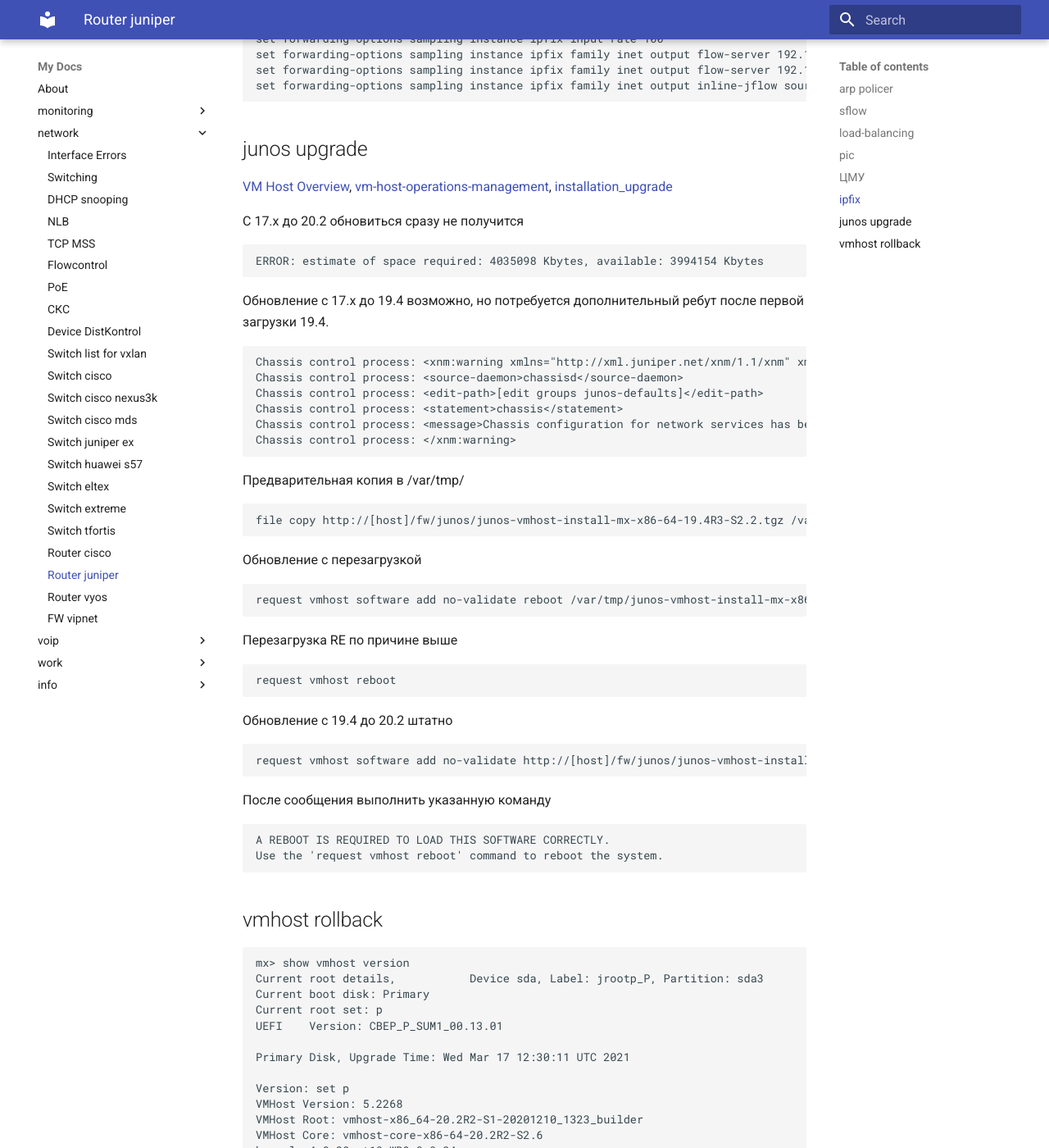
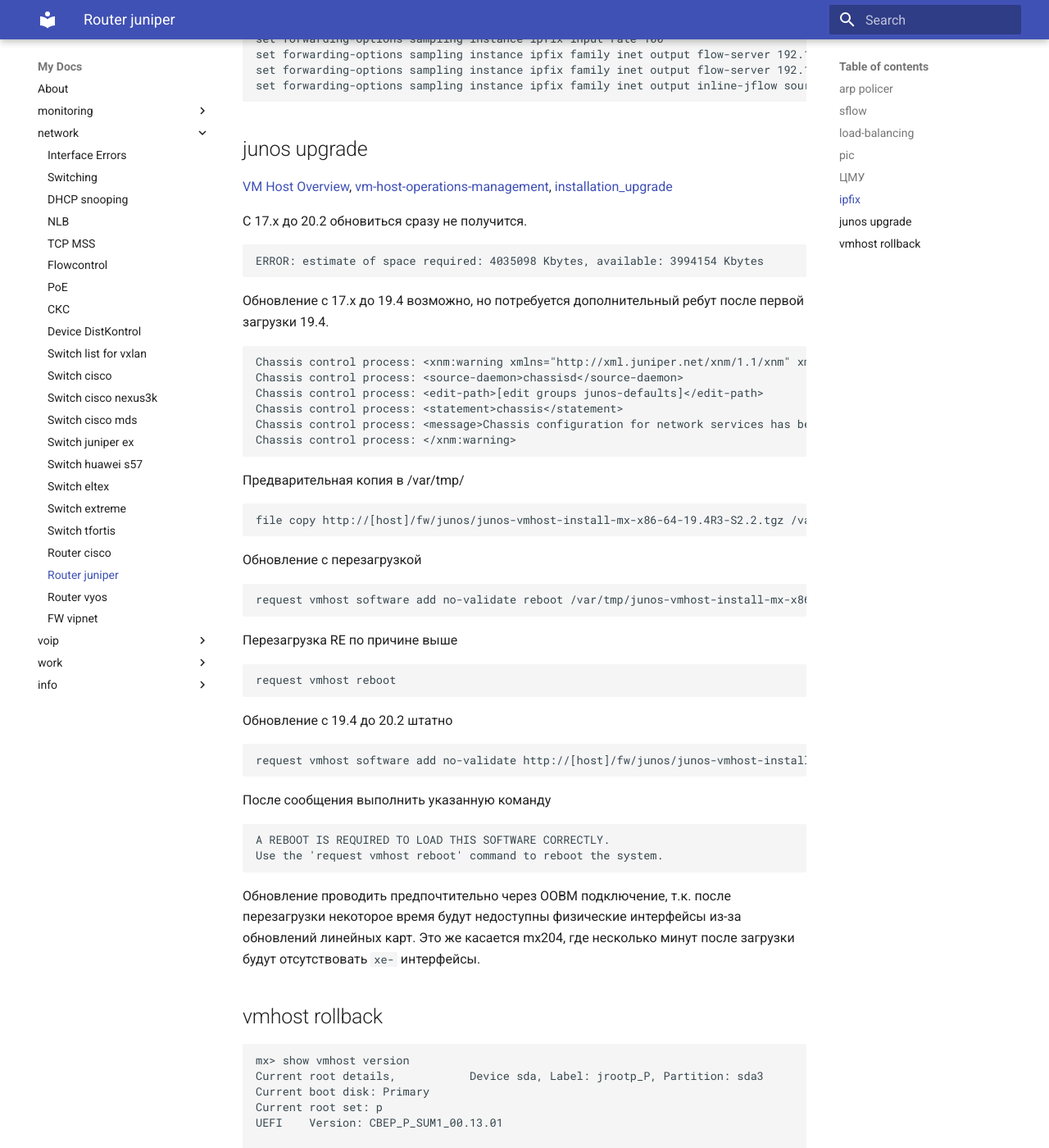
Before and after one commit to v98765/v98765.github.io, an MkDocs documentation site: the page built from docs/network/juniper_mx.md, in a window 1280 px wide and 1400 px high, scrolled down 4353 px. Shown: the whole window at 82% size. Built offline with MkDocs 1.6.1 and Material for MkDocs 9.7.7, drawn with Linux system fonts in a browser that asks for light colours.

Commit message:
upgrade tips

````diff
--- a/docs/network/juniper_mx.md
+++ b/docs/network/juniper_mx.md
@@ -191,7 +191,7 @@
 [VM Host Overview](https://www.juniper.net/documentation/en_US/junos/topics/topic-map/vm-host-overview.html), [vm-host-operations-management](https://www.juniper.net/documentation/en_US/junos/topics/concept/vm-host-operations-management.html),
 [installation_upgrade](https://www.juniper.net/documentation/en_US/junos/topics/concept/installation_upgrade.html)
 
-С 17.x до 20.2 обновиться сразу не получится
+С 17.x до 20.2 обновиться сразу не получится.
 ```text
 
 ERROR: estimate of space required: 4035098 Kbytes, available: 3994154 Kbytes
@@ -226,6 +226,9 @@
 A REBOOT IS REQUIRED TO LOAD THIS SOFTWARE CORRECTLY.
 Use the 'request vmhost reboot' command to reboot the system.
 ```
+
+Обновление проводить предпочтительно через OOBM подключение, т.к. после перезагрузки некоторое время будут недоступны физические интерфейсы
+из-за обновлений линейных карт. Это же касается mx204, где несколько минут после загрузки будут отсутствовать `xe-` интерфейсы.
 
 ## vmhost rollback
 
````
